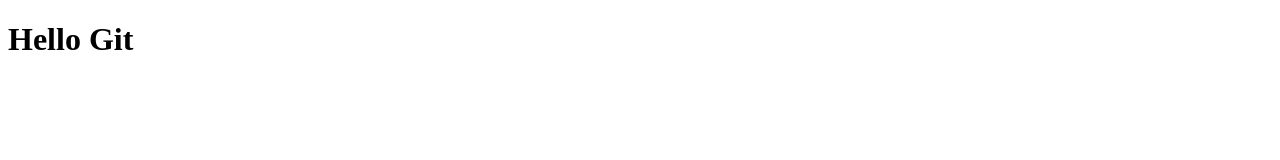
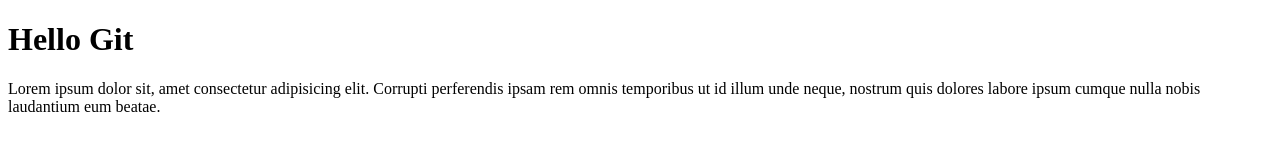
Before and after one commit to MSterben/gitLearn, a plain HTML site: page index.html in a window 1280 px wide. Drawn offline with Linux system fonts and the light colour scheme.

Commit message:
add lorem

```diff
--- a/index.html
+++ b/index.html
@@ -8,6 +8,7 @@
 </head>
 <body>
     <h1>Hello Git</h1>
+    <p>Lorem ipsum dolor sit, amet consectetur adipisicing elit. Corrupti perferendis ipsam rem omnis temporibus ut id illum unde neque, nostrum quis dolores labore ipsum cumque nulla nobis laudantium eum beatae.</p>
     <script src="script.js"></script>
 </body>
 </html>
```
